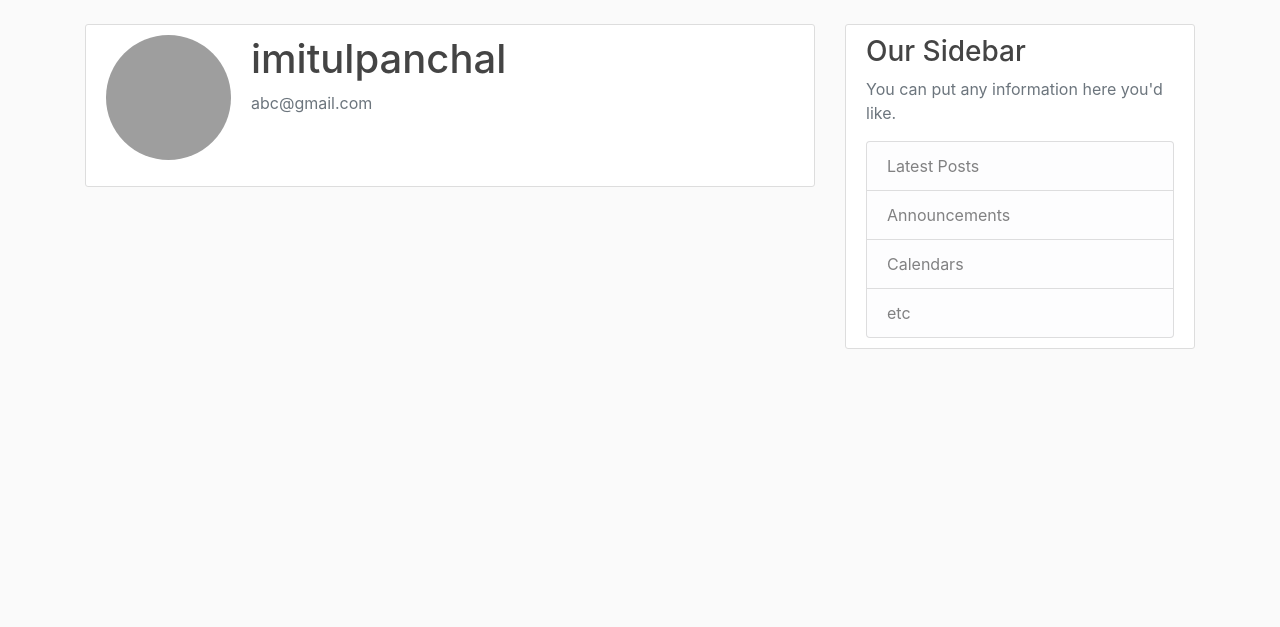
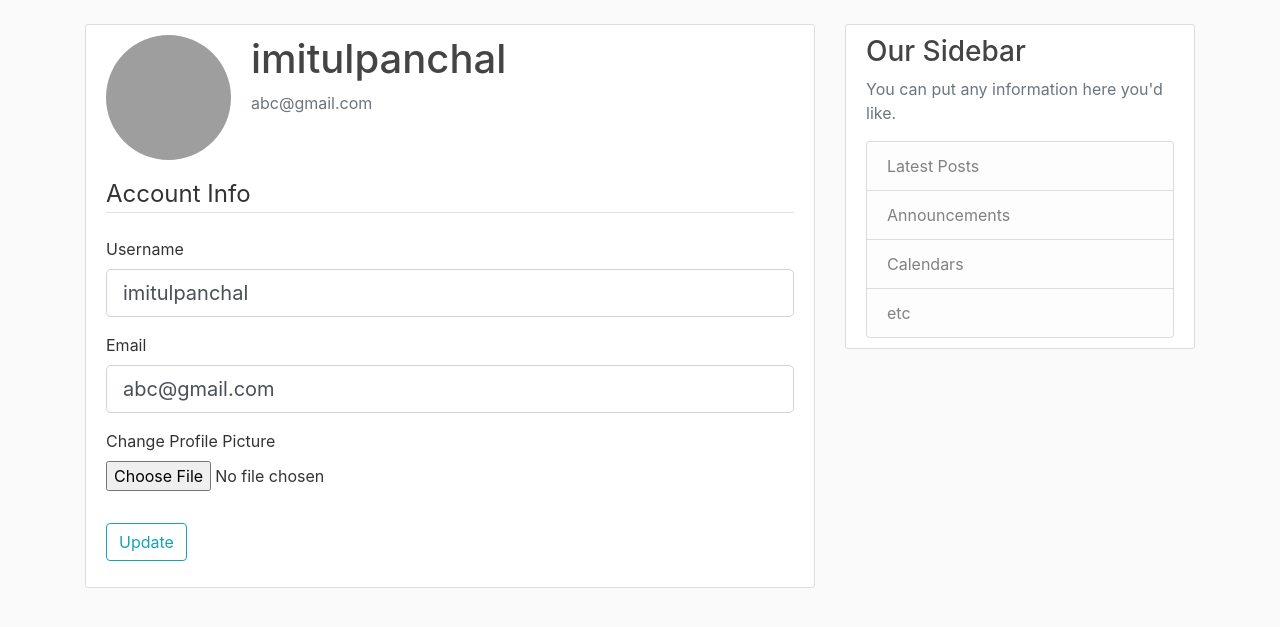
Before and after one commit to MitulPanchal/Flask-Blog, a Flask app: page /account in a window 1280 px wide. Shown: the part 56-683 px from the top of the page. Run offline with Flask 2, Linux system fonts and the light colour scheme; a user stored in the database is signed in; some libraries are stand-ins or nearby versions; grey boxes are pictures that could not be loaded.

Commit message:
Update Account Page

```diff
--- a/blog/forms.py
+++ b/blog/forms.py
@@ -1,5 +1,6 @@
-from flask_wtf import Form
-from flask_wtf import FlaskForm
+from flask_wtf import Form, FlaskForm
+from flask_wtf.file import FileField, FileAllowed
+from flask_login import current_user
 from wtforms import StringField, PasswordField, SubmitField, BooleanField
 from wtforms.validators import DataRequired, Length, Email, EqualTo, ValidationError
 from blog.models import User
@@ -27,3 +28,21 @@ class LoginForm(FlaskForm):
 	password = PasswordField('Password', validators=[DataRequired()])
 	remember = BooleanField('Remember Me');
 	submit = SubmitField('Sign In')
+
+class UpdateAccountForm(FlaskForm):
+	username = StringField('Username', validators=[DataRequired(), Length(min =2, max=20)])
+	email = StringField('Email', validators=[DataRequired(), Email()])
+	picture = FileField('Change Profile Picture', validators=[FileAllowed(['jpg','png', 'jpeg'])])
+	submit = SubmitField('Update')
+
+	def validate_username(self, username):
+		if username.data != current_user.username:
+			user = User.query.filter_by(username=username.data).first()
+			if user:
+				raise ValidationError('Username already exists!')
+
+	def validate_email(self, email):
+		if email.data != current_user.email:
+			user = User.query.filter_by(email=email.data).first()
+			if user:
+				raise ValidationError('Email already exists!')
--- a/blog/routes.py
+++ b/blog/routes.py
@@ -1,6 +1,9 @@
+import secrets
+import os
+from PIL import Image
 from flask import render_template, url_for, flash, redirect, request
 from blog.models import User, Post
-from blog.forms import RegistrationForm, LoginForm
+from blog.forms import RegistrationForm, LoginForm, UpdateAccountForm
 from blog import app, db, bcrypt
 from flask_login import login_user, current_user, logout_user, login_required
 
@@ -66,8 +69,32 @@ def logout():
     logout_user()
     return redirect(url_for('home'))
 
-@app.route("/account")
+def save_picture(form_picture):
+    random_hex = secrets.token_hex(8)
+    _, f_ext = os.path.splitext(form_picture.filename)
+    picture_fn = random_hex + f_ext
+    picture_path = os.path.join(app.root_path, 'static/profile/', picture_fn)
+    output_size = (125, 125)
+    i = Image.open(form_picture)
+    i.thumbnail(output_size)
+    i.save(picture_path)
+    return picture_fn
+
+@app.route("/account", methods=["GET", "POST"])
 @login_required
 def account():
+    form = UpdateAccountForm()
+    if form.validate_on_submit():
+        if form.picture.data:
+            picture_file = save_picture(form.picture.data)
+            current_user.image_file = picture_file
+        current_user.username = form.username.data
+        current_user.email = form.email.data
+        db.session.commit()
+        flash('Your Account is Updated', 'success')
+        return redirect(url_for('account'))
+    elif request.method ==  'GET':
+        form.username.data = current_user.username
+        form.email.data = current_user.email
     image_file = url_for('static', filename = 'profile/' + current_user.image_file)
-    return render_template('account.html', title='Account', image_file = image_file)
+    return render_template('account.html', title='Account', image_file = image_file, form = form)
--- a/blog/templates/account.html
+++ b/blog/templates/account.html
@@ -9,5 +9,51 @@
 			</div>
 		</div>
 		<!--From Here-->
+
+			<form method="POST" action="" enctype="multipart/form-data">
+				{{ form.hidden_tag() }}
+				<fieldset class="form-group">
+					<legend class="border-bottom mb-4">Account Info</legend>
+					<div class="form-group">
+						{{ form.username.label(class="form-control-label") }}
+
+                        {% if form.username.errors %}
+                            {{ form.username(class="form-control form-control-lg is-invalid") }}
+                            <div class="invalid-feedback">
+                                {% for error in form.username.errors %}
+                                    <span>{{ error }}</span>
+                                {% endfor %}
+                            </div>
+                        {% else %}
+                            {{ form.username(class="form-control form-control-lg") }}
+                        {% endif %}
+					</div>
+					<div class="form-group">
+						{{ form.email.label(class="form-control-label") }}
+						{% if form.email.errors %}
+                            {{ form.email(class="form-control form-control-lg is-invalid") }}
+                            <div class="invalid-feedback">
+                                {% for error in form.email.errors %}
+                                    <span>{{ error }}</span>
+                                {% endfor %}
+                            </div>
+                        {% else %}
+                            {{ form.email(class="form-control form-control-lg") }}
+                        {% endif %}
+					</div>
+					<div class="form-group">
+						{{ form.picture.label() }}
+						{{ form.picture(class="form-control-file") }}
+						{% if form.picture.errors %}
+							{% for error in form.picture.errors %}
+                                <span class="text-danger">{{ error }}</span></br>
+                            {% endfor %}
+						{% endif %}
+					</div>
+				</fieldset>
+				<div class="form-group">
+					{{ form.submit(class="btn btn-outline-info") }}
+				</div>
+			</form>
 	</div>
 {% endblock content %}
```
Also changed, not shown: blog/site.db.
